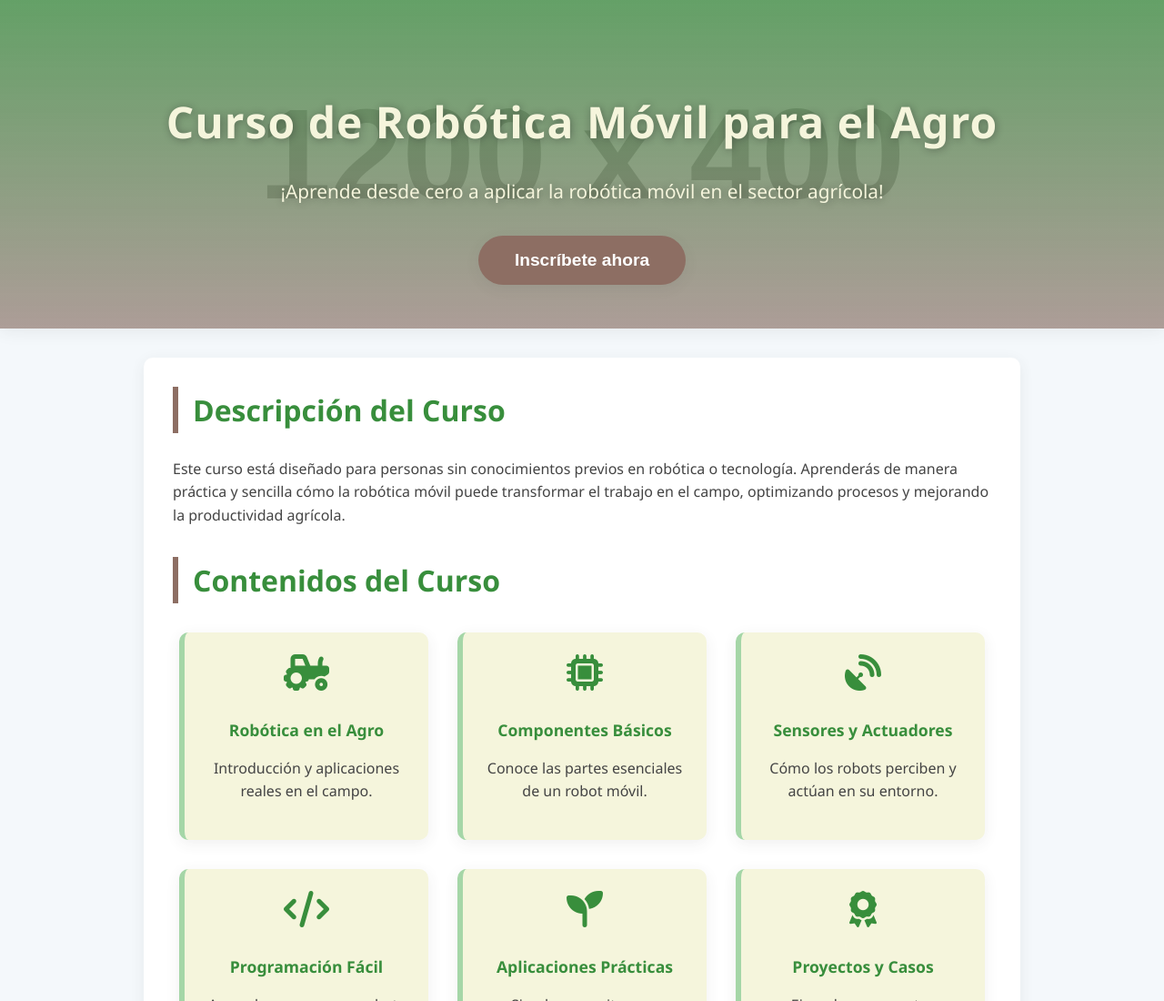
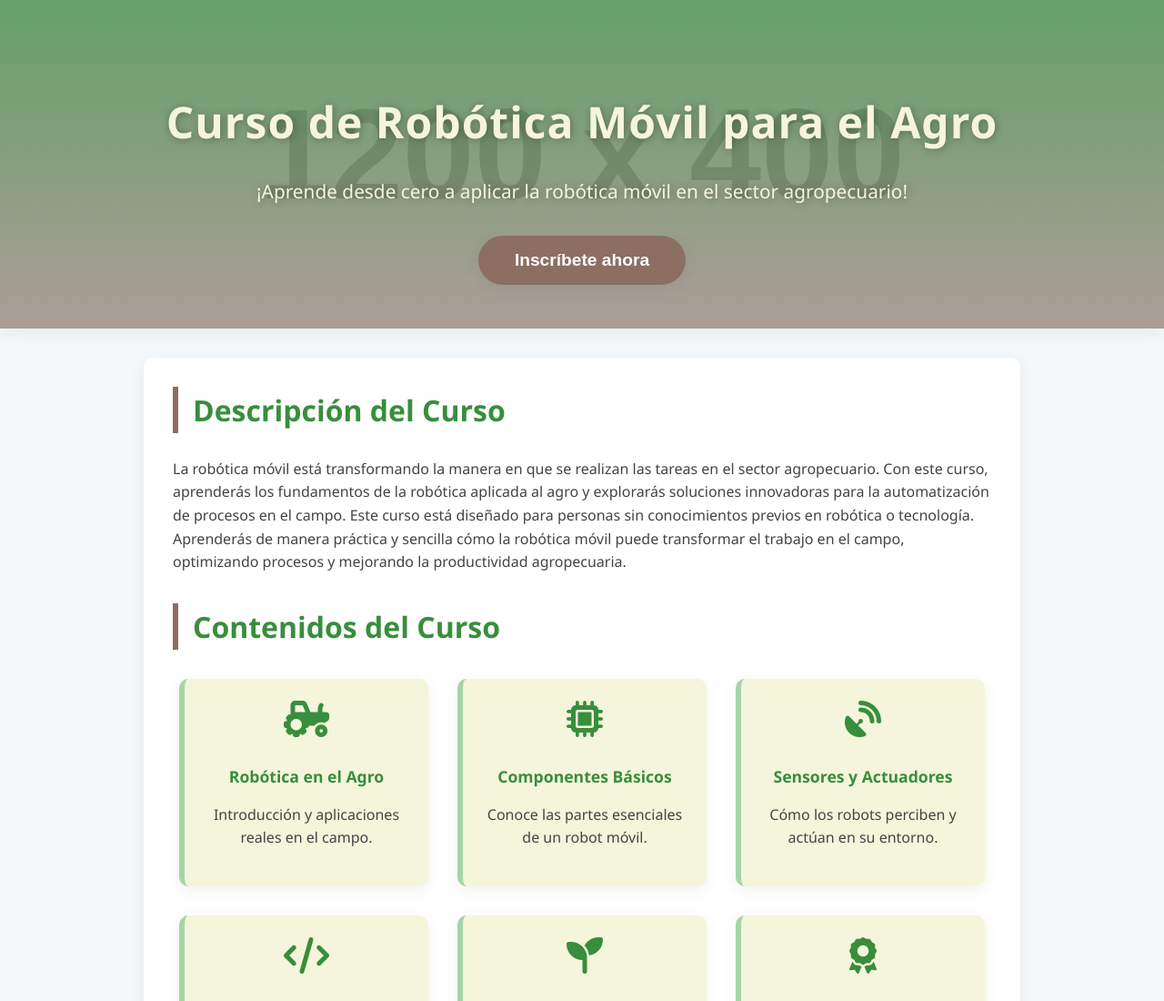
Before and after one commit to GuidoGP122/Robotica-agro-web1, a plain HTML site: page index.html in a window 1280 px wide. Shown: the top 1100 px of the page at 91% size. Drawn offline with Linux system fonts and the light colour scheme; placeholder pictures from the web are drawn by us.

Commit message:
Update index.html

```diff
--- a/index.html
+++ b/index.html
@@ -305,7 +305,7 @@
        =========================== -->
   <header class="hero">
     <h1>Curso de Robótica Móvil para el Agro</h1>
-    <p>¡Aprende desde cero a aplicar la robótica móvil en el sector agrícola!</p>
+    <p>¡Aprende desde cero a aplicar la robótica móvil en el sector agropecuario!</p>
     <button class="cta-btn">Inscríbete ahora</button>
   </header>
   <main>
@@ -315,7 +315,7 @@
     <section class="fade-in">
       <h2>Descripción del Curso</h2>
       <p>
-        Este curso está diseñado para personas sin conocimientos previos en robótica o tecnología. Aprenderás de manera práctica y sencilla cómo la robótica móvil puede transformar el trabajo en el campo, optimizando procesos y mejorando la productividad agrícola.
+        La robótica móvil está transformando la manera en que se realizan las tareas en el sector agropecuario. Con este curso, aprenderás los fundamentos de la robótica aplicada al agro y explorarás soluciones innovadoras para la automatización de procesos en el campo. Este curso está diseñado para personas sin conocimientos previos en robótica o tecnología. Aprenderás de manera práctica y sencilla cómo la robótica móvil puede transformar el trabajo en el campo, optimizando procesos y mejorando la productividad agropecuaria.
       </p>
     </section>
     <!-- ===========================
```
